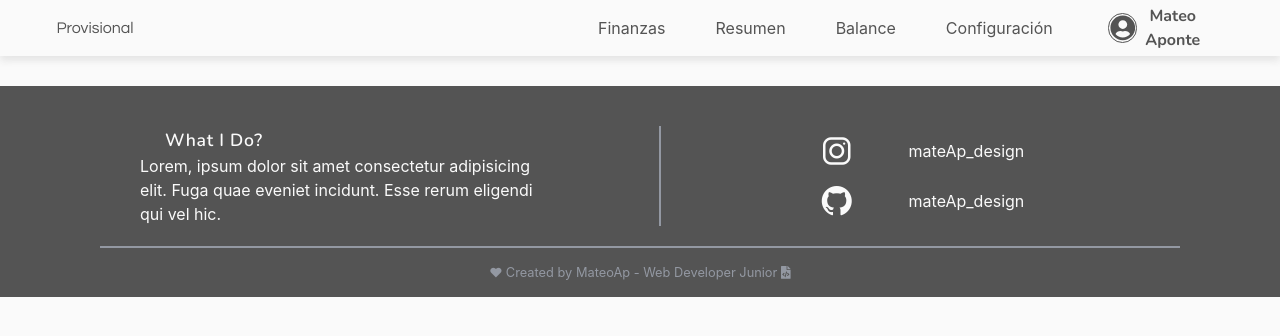
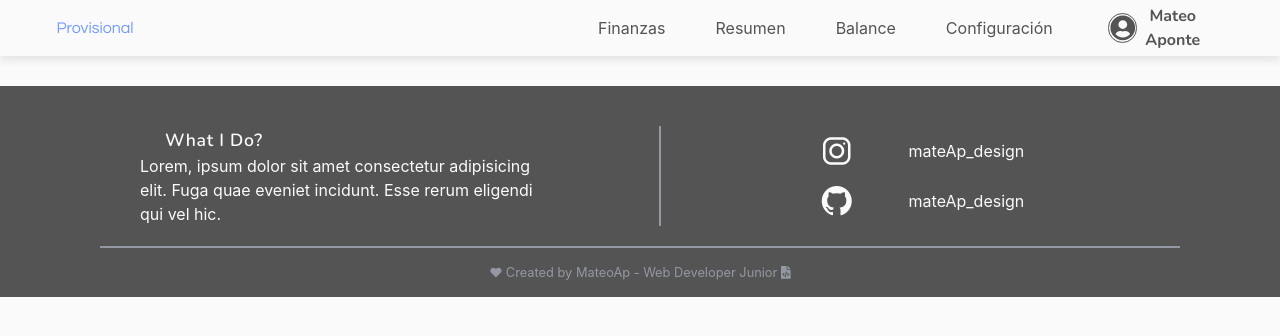
Before and after one commit to MateoAponte/MyPocket, a Vue app: page /#/login in a window 1280 px wide. Before the commit this address led to /#/login. Shown: the top 336 px of the page. Built offline with nearby package versions, Linux system fonts and the light colour scheme; a web font is replaced by a local one.

Commit message:
Ajustes y reubicación de estilos

```diff
--- a/src/assets/scss/02_base/_modules.scss
+++ b/src/assets/scss/02_base/_modules.scss
@@ -1,6 +1,8 @@
 @import './base';
 @import './fonts/fonts';
+@import './typography';
 @import './resets';
+@import './transition';
 
 .home-icon{
     background-color: #24C1FD !important;
--- /dev/null
+++ b/src/assets/scss/02_base/_transition.scss
@@ -0,0 +1,9 @@
+.fade-enter-active, .fade-leave-active {
+    transition: all .5s;
+}
+.fade-enter, .fade-leave-to /* .fade-leave-active below version 2.1.8 */ {
+    margin-right: 500px;
+    position: absolute;
+    top: 0;
+    opacity: 0;
+}
--- a/src/assets/scss/05_component/common/_typography.scss
+++ b/src/assets/scss/02_base/_typography.scss
@@ -50,6 +50,8 @@
     font-weight: 400;
     font-size: 1em;
     text-align: center;
+    color: $clrP-azure;
+    cursor: pointer;
 }
 
 .m-error{
--- a/src/assets/scss/04_layout/_modules.scss
+++ b/src/assets/scss/04_layout/_modules.scss
@@ -1,4 +1,4 @@
-@import '@Styles/02_base/_modules.scss';
+@import '@Styles/02_base/_modules';
 @import '@Styles/03_utils/_modules';
 
 @import './cards/cards';
--- a/src/assets/scss/04_layout/cards/_cards.scss
+++ b/src/assets/scss/04_layout/cards/_cards.scss
@@ -22,6 +22,4 @@
         overflow-y: auto;
         padding: 0 10px;
     }
-
-
 }
--- a/src/assets/scss/04_layout/common/_container.scss
+++ b/src/assets/scss/04_layout/common/_container.scss
@@ -1,5 +1,3 @@
-@import '@Styles/05_component/common/_typography';
-
 .m-general-container{
     box-sizing: border-box;
     display: flex;
--- a/src/assets/scss/04_layout/common/_header.scss
+++ b/src/assets/scss/04_layout/common/_header.scss
@@ -10,7 +10,7 @@
     box-shadow: 0px 5px 7px 0px #e6e6e6;
     top: 0;
     background-color: $bg-white;
-    z-index: 2;
+    z-index: 10;
 
 
     &-column{
--- a/src/assets/scss/05_component/_modules.scss
+++ b/src/assets/scss/05_component/_modules.scss
@@ -2,7 +2,6 @@
 @import '@Styles/03_utils/_modules';
 
 @import './common/buttons';
-@import './common/typography';
 @import './common/inputs';
 @import './common/tooltip';
 @import './common/backgroundIndicator';
--- a/src/assets/scss/05_component/common/_buttons.scss
+++ b/src/assets/scss/05_component/common/_buttons.scss
@@ -1,5 +1,3 @@
-@import './typography';
-
 .m-button{
     border-radius: $border-radius;
     border: 1px solid transparent;
```
